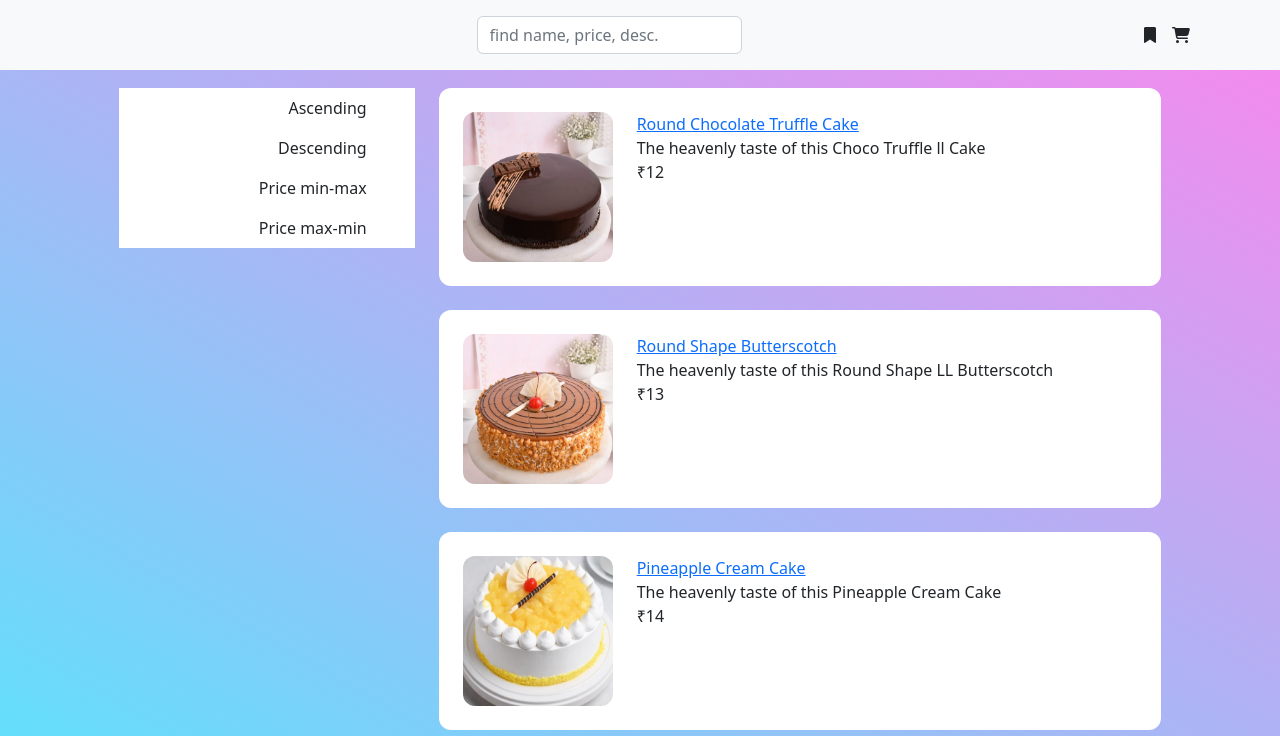
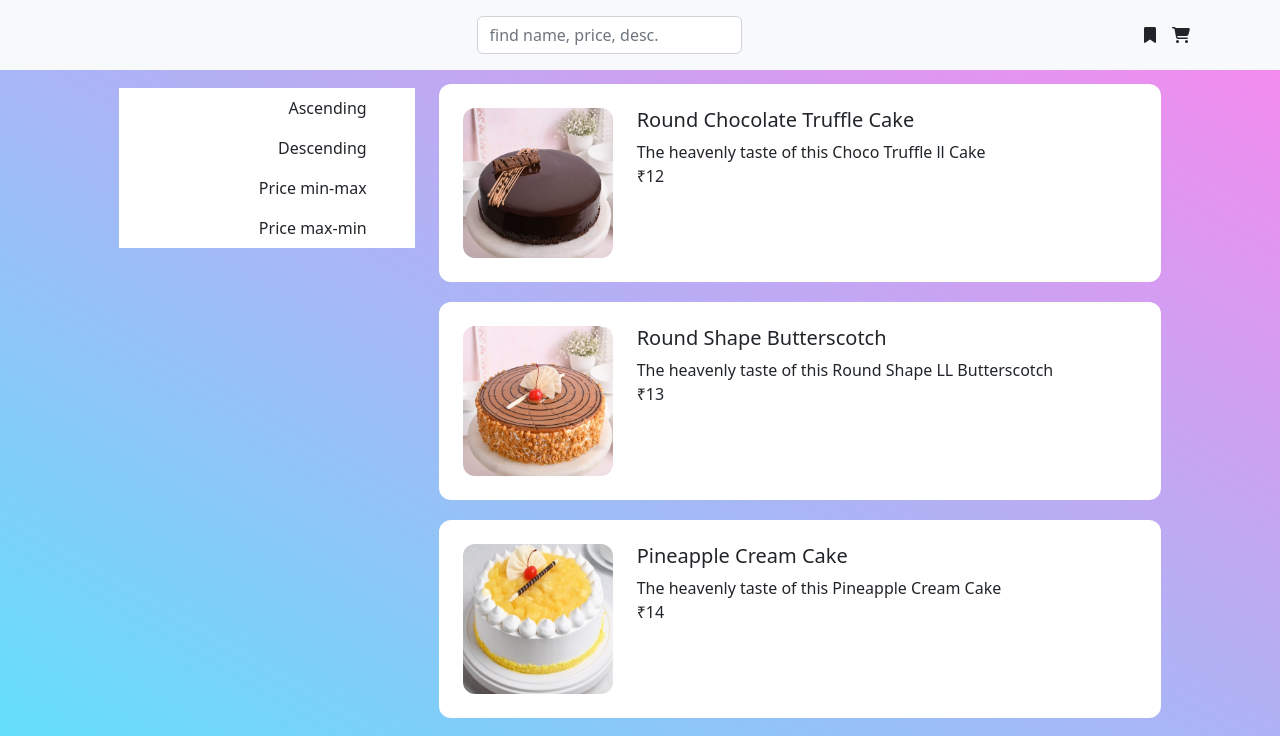
Before and after one commit to vikaschauhan1995/cake-shop, a React (Create React App) app: page / in a window 1280 px wide. Shown: the top 736 px of the page. Built offline with nearby package versions, Linux system fonts and the light colour scheme.

Commit message:
small changes in style of product list

```diff
--- a/src/components/ProductItemsList.js
+++ b/src/components/ProductItemsList.js
@@ -49,7 +49,7 @@ const ProductItemsList = (props) => {
   const List = () => {
     const items = productList.length > 0 ? productList.map((item) => {
       return (
-        <div key={item.id} className="product-list-card mt-4" onClick={(event) => clickOnItem(event, item.id)}>
+        <div key={item.id} className="product-list-card product-list" onClick={(event) => clickOnItem(event, item.id)}>
           <div style={{ display: "flex" }}>
             <div>
               <DropdownToggle
@@ -63,10 +63,10 @@ const ProductItemsList = (props) => {
               />
             </div>
             <div style={{ width: '100%' }}>
-              <Link
+              <h5
                 onClick={childClick}
               // onClick={() => clickOnItem(item.id)}
-              >{item.name}</Link><br />
+              >{item.name}</h5>
               {item.description}<br />
               &#8377;{item.price}
             </div>
--- a/src/style/scss/ProductItemsList.scss
+++ b/src/style/scss/ProductItemsList.scss
@@ -1,6 +1,9 @@
 @import "../color";
 @import "../dimen";
 
+.product-list {
+  margin-top: 20px;
+}
 
 .product-list-card {
   background-color: white;
```
Also changed, not shown: 1 other file (tests, documents, lock files or other folders).
